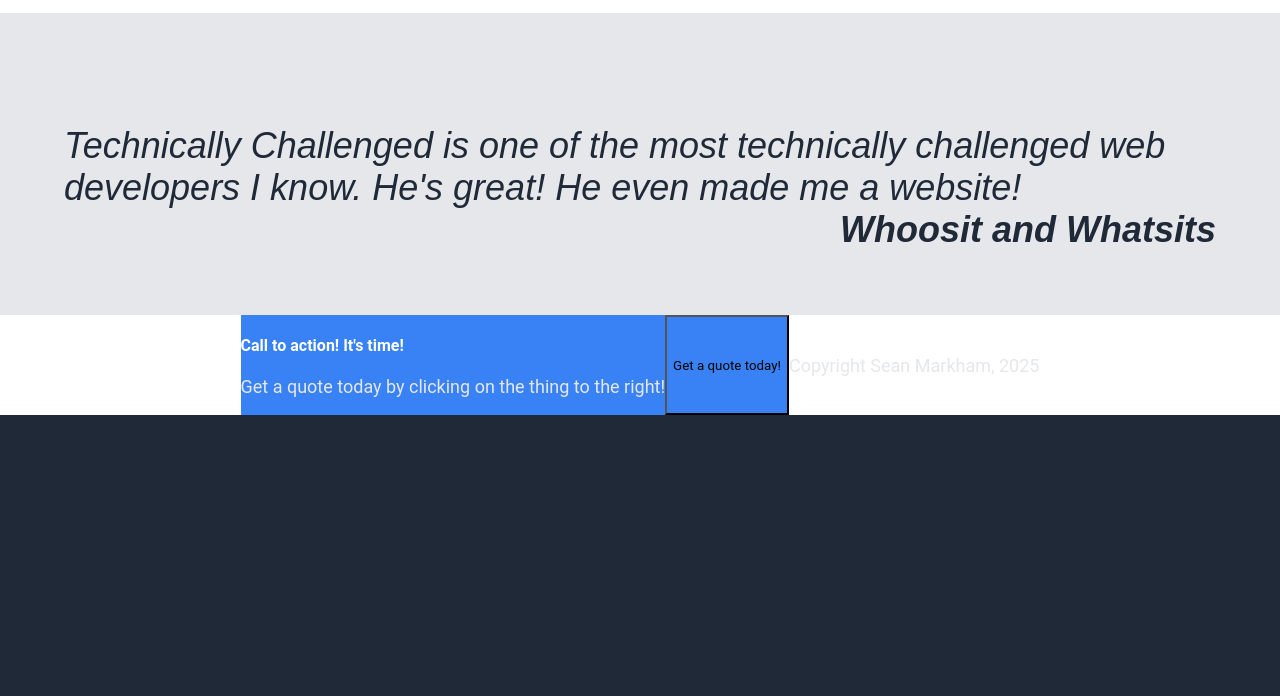
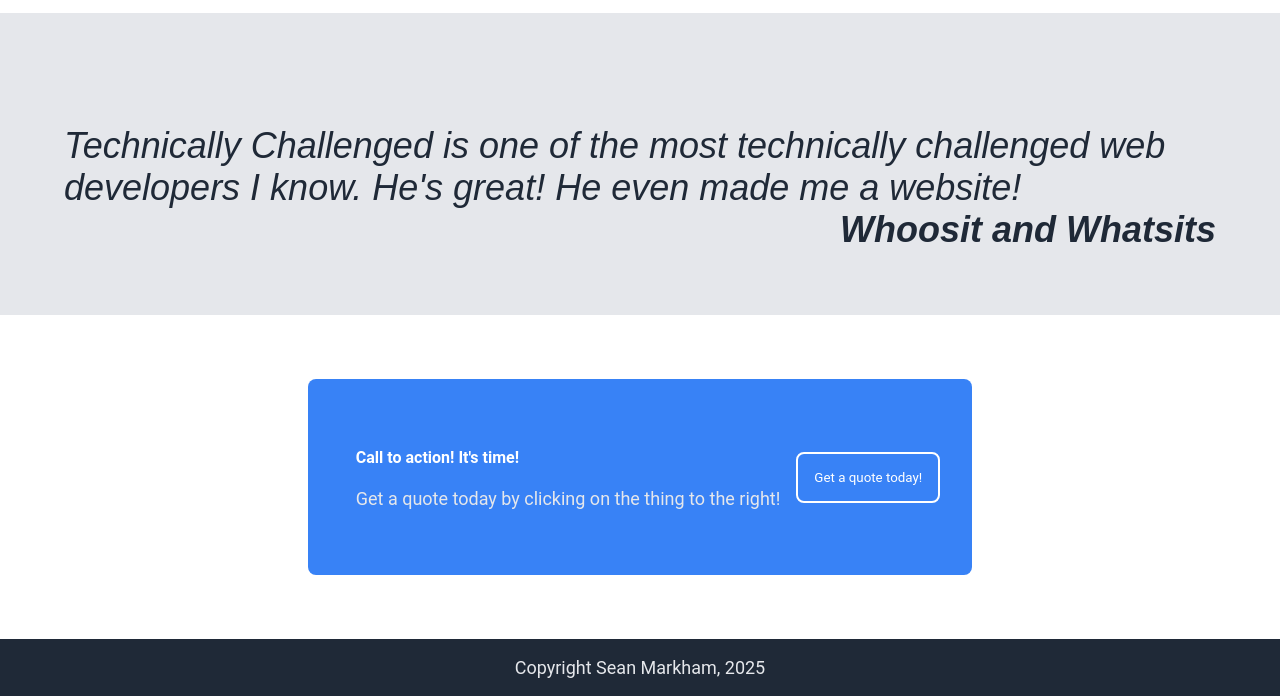
Before and after one commit to SuperDarke14/foundations-landing, a plain HTML site: page index.html in a window 1280 px wide. Shown: the part 1412-2108 px from the top of the page. Before the commit the page ends 1827 px from the top, so only its background shows below. Drawn offline with Linux system fonts and the light colour scheme.

Commit message:
Add call to action and footer

```diff
--- a/styles.css
+++ b/styles.css
@@ -137,11 +137,32 @@ a {
 	background-color: white;
 	justify-content: center;
 	align-items: center;
+	padding: 4rem;
 }
 
 .call-to-action {
 	background-color: #3882F6;
 	color: white;
 	display: flex;
-
+	padding: 2rem;
+	border-radius: 0.5rem;
+	border-style: none;
+	align-items: center;
+	.text-container {
+		padding: 1rem;
+	}
+	button {
+		border-style: solid;
+		border-color: white;
+		border-radius: 0.5rem;
+		color: white;
+		padding: 1rem;
+	}
 }
+.footer {
+        background-color: #1F2937;
+	display: flex;
+	width: 100%;
+	align-items: center;
+	justify-content: center;
+}
```
Also changed, not shown: index.html (+2 -1 lines).
